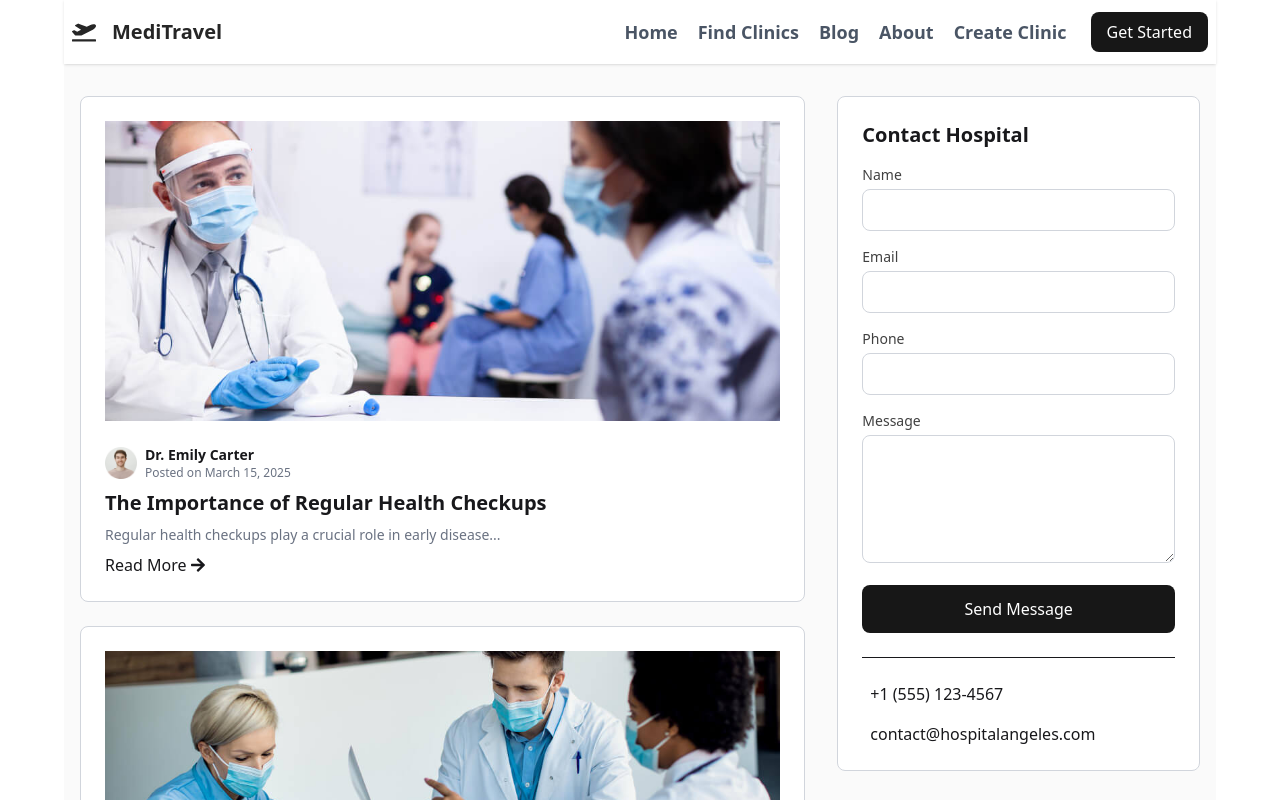
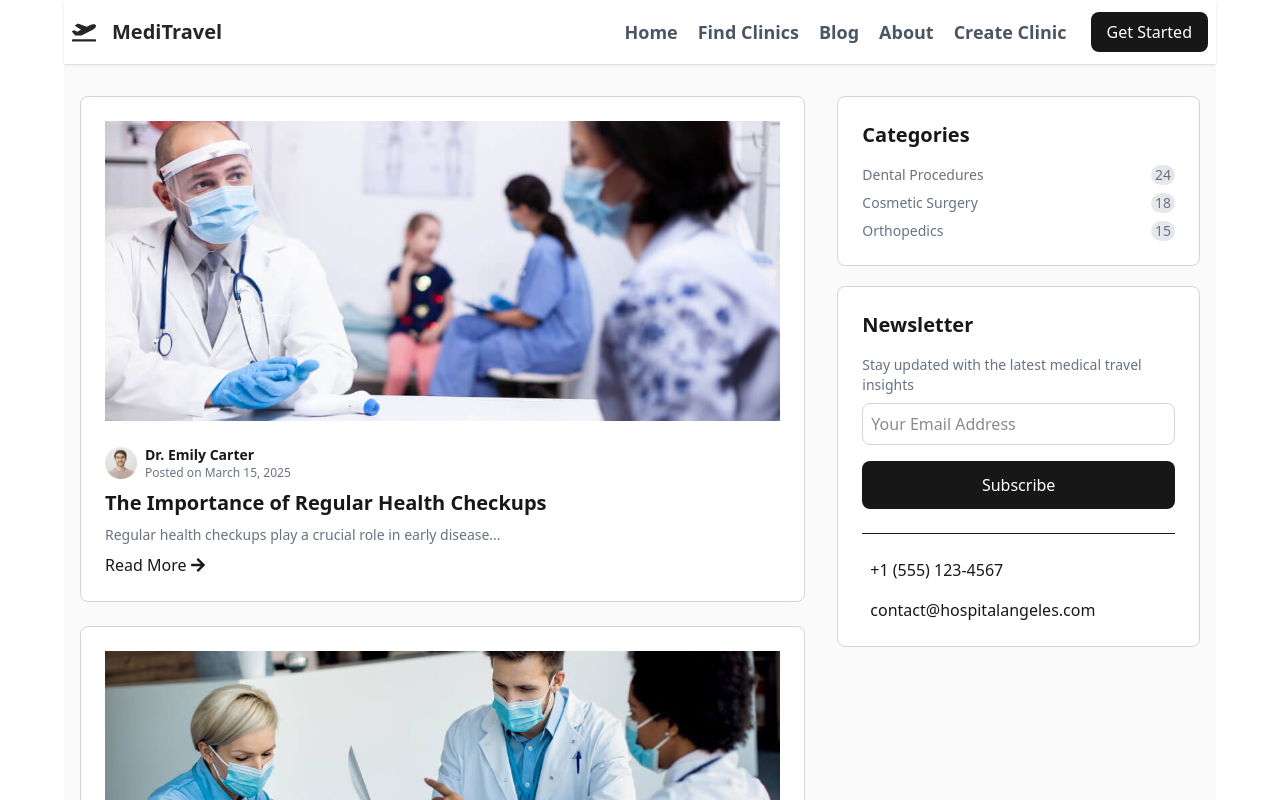
Before and after one commit to Mosharof-Hossen/medi-travel, a React (Vite) app in the folder client/: page /blog in a window 1280 px wide. Shown: the top 800 px of the page. Built offline with nearby package versions, Linux system fonts and the light colour scheme.

Commit message:
about section done

```diff
--- /dev/null
+++ b/client/src/page/About/About.tsx
@@ -0,0 +1,41 @@
+import React from 'react';
+
+const About = () => {
+    return (
+        <section className="bg-gray-100 py-12 min-h-screen">
+            <div className="max-w-4xl mx-auto px-6 text-center">
+                <h2 className="text-3xl font-bold text-gray-800 mb-4">About MediTravel</h2>
+                <p className="text-gray-600 leading-relaxed">
+                    At <span className="text-neutral-900 font-bold">MediTravel</span>, we believe in connecting patients with top-tier healthcare providers around the world.
+                    Whether you're looking for affordable treatments abroad or world-className specialists, our platform makes it easy to explore options, compare services, and
+                    book medical travel seamlessly.
+                </p>
+                <div className="mt-6 flex justify-center">
+                    <div className="w-16 h-1 bg-neutral-900 rounded-full"></div>
+                </div>
+                <div className="mt-8 grid md:grid-cols-3 gap-8 text-left">
+                    <div className="p-6 bg-white shadow-lg rounded-lg">
+                        <h3 className="text-xl font-semibold text-gray-700 mb-2">🌍 Global Reach</h3>
+                        <p className="text-gray-600">Access top medical facilities across 50+ countries with trusted specialists and state-of-the-art treatments.</p>
+                    </div>
+                    <div className="p-6 bg-white shadow-lg rounded-lg">
+                        <h3 className="text-xl font-semibold text-gray-700 mb-2">💼 Hassle-Free Bookings</h3>
+                        <p className="text-gray-600">Easily book medical appointments, travel packages, and post-treatment care in just a few clicks.</p>
+                    </div>
+                    <div className="p-6 bg-white shadow-lg rounded-lg">
+                        <h3 className="text-xl font-semibold text-gray-700 mb-2">🔒 Trusted & Secure</h3>
+                        <p className="text-gray-600">Our platform ensures patient privacy, secure transactions, and reliable partnerships with accredited hospitals.</p>
+                    </div>
+                </div>
+                <div className="mt-10">
+                    <a href="#" className="px-6 py-3 bg-neutral-900 text-white font-semibold rounded-lg shadow-md hover:bg-blue-700 transition">
+                        Learn More
+                    </a>
+                </div>
+            </div>
+        </section>
+
+    );
+};
+
+export default About;
--- a/client/src/page/Blogs/Blogs.tsx
+++ b/client/src/page/Blogs/Blogs.tsx
@@ -18,7 +18,7 @@ const Blogs = () => {
                             </div>
                             <div>
                                 <div className="flex space-x-2 items-center">
-                                    <img src = {doctor1} alt="" className="w-8 h-8"/>
+                                    <img src={doctor1} alt="" className="w-8 h-8" />
                                     <div>
                                         <h6 className="font-bold text-sm">Dr. Emily Carter</h6>
                                         <p className="text-xs text-gray-500">Posted on March 15, 2025</p>
@@ -38,7 +38,7 @@ const Blogs = () => {
                             </div>
                             <div>
                                 <div className="flex space-x-2 items-center">
-                                    <img src = {doctor2} alt="" className="w-8 h-8"/>
+                                    <img src={doctor2} alt="" className="w-8 h-8" />
                                     <div>
                                         <h6 className="font-bold text-sm">Dr. Jonathan Smith</h6>
                                         <p className="text-xs text-gray-500">Posted on March 25, 2025</p>
@@ -53,28 +53,36 @@ const Blogs = () => {
                         </div>
 
                     </div>
-                    <div className="lg:w-1/3">
-                        <div className="bg-white p-6 rounded-lg border border-gray-300 sticky top-24">
-                            <h2 className="text-xl font-semibold mb-4">Contact Hospital</h2>
+                    <div className="lg:w-1/3 space-y-5">
+                        <div className="bg-white p-6 rounded-lg border border-gray-300 ">
+                            <h2 className="text-xl font-semibold mb-4">Categories</h2>
+                            <div className="space-y-2">
+                                <div className="flex justify-between text-sm text-gray-500">
+                                    <p >Dental Procedures</p>
+                                    <p className="bg-gray-200 rounded-full px-1">24</p>
+                                </div>
+                                <div className="flex justify-between text-sm text-gray-500">
+                                    <p >Cosmetic Surgery</p>
+                                    <p className="bg-gray-200 rounded-full px-1">18</p>
+                                </div>
+                                <div className="flex justify-between text-sm text-gray-500">
+                                    <p >Orthopedics</p>
+                                    <p className="bg-gray-200 rounded-full px-1">15</p>
+                                </div>
+                            </div>
+
+                        </div>
+                        <div className="bg-white p-6 rounded-lg border border-gray-300 ">
+                            <h2 className="text-xl font-semibold mb-4">Newsletter</h2>
+                            <p className="text-sm text-gray-500 mb-2">Stay updated with the latest medical travel insights</p>
                             <form className="space-y-4">
+
                                 <div>
-                                    <label className="block text-sm font-medium text-neutral-700 mb-1">Name</label>
-                                    <input type="text" className="w-full p-2 border border-gray-300 rounded-lg" />
+                                    <input type="email" placeholder="Your Email Address" className="w-full p-2 border border-gray-300 rounded-lg" />
                                 </div>
-                                <div>
-                                    <label className="block text-sm font-medium text-neutral-700 mb-1">Email</label>
-                                    <input type="email" className="w-full p-2 border border-gray-300 rounded-lg" />
-                                </div>
-                                <div>
-                                    <label className="block text-sm font-medium text-neutral-700 mb-1">Phone</label>
-                                    <input type="tel" className="w-full p-2 border border-gray-300 rounded-lg" />
-                                </div>
-                                <div>
-                                    <label className="block text-sm font-medium text-neutral-700 mb-1">Message</label>
-                                    <textarea className="w-full p-2 border border-gray-300 rounded-lg h-32"></textarea>
-                                </div>
+
                                 <button className="w-full py-3 bg-neutral-900 text-white rounded-lg hover:bg-neutral-800">
-                                    Send Message
+                                    Subscribe
                                 </button>
                             </form>
                             <div className="mt-6 pt-6 border-t">
--- a/client/src/routers/Router.tsx
+++ b/client/src/routers/Router.tsx
@@ -6,6 +6,7 @@ import SignUp from "../components/Signup/SignUp";
 import CreateClinic from "../page/CreateClinic/CreateClinic";
 import Blogs from "../page/Blogs/Blogs";
 import HospitalDetails from "../components/hospitals/HospitalDetails";
+import About from "../page/About/About";
 
 const router = createBrowserRouter([
     {
@@ -36,6 +37,10 @@ const router = createBrowserRouter([
                 path: "/service-details/:id",
                 element: <HospitalDetails></HospitalDetails>
             },
+            {
+                path: "/about",
+                element: <About></About>
+            },
         ]
     },
 ])
```
